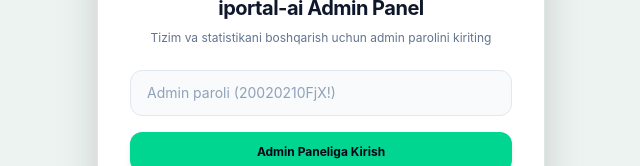
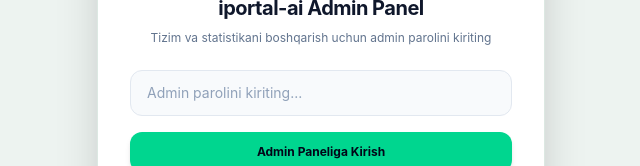
Before and after one commit to Jaloliddin-Fozilov/ai-iportal-uz, a Next.js app: page /admin in a window 1280 px wide. Shown: the part 321-487 px from the top of the page, without its empty margins (319-959 px from the left). Built offline with nearby package versions, Linux system fonts and the light colour scheme.

Commit message:
fix(security): remove exposed admin password from login placeholder and mask all secret credentials

```diff
--- a/src/app/admin/page.tsx
+++ b/src/app/admin/page.tsx
@@ -514,7 +514,7 @@ export default function AdminPage() {
                 required
                 value={adminPassword}
                 onChange={(e) => setAdminPassword(e.target.value)}
-                placeholder="Admin paroli (20020210FjX!)"
+                placeholder="Admin parolini kiriting..."
                 className="w-full px-4 py-3 rounded-xl bg-slate-50 border border-slate-200 text-sm text-slate-900 placeholder-slate-400 focus:outline-none focus:border-[#00d68f]"
               />
             </div>
--- a/src/app/mail/page.tsx
+++ b/src/app/mail/page.tsx
@@ -396,7 +396,7 @@ export default function WebmailPage() {
               <span>Barcha Pochtalarning Paroli:</span>
             </div>
             <div className="flex items-center justify-between p-1.5 rounded-lg bg-[#090d16] font-mono text-gray-200 border border-[#232f48]">
-              <span>20020210FjX!</span>
+              <span>••••••••••••</span>
               <button
                 onClick={() => copyToClipboard('20020210FjX!', 'pwd')}
                 className="p-1 rounded text-gray-400 hover:text-white hover:bg-[#1a2336]"
```
